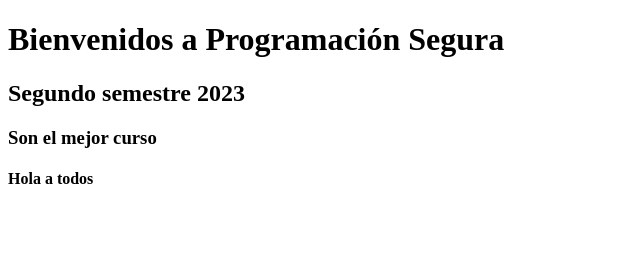
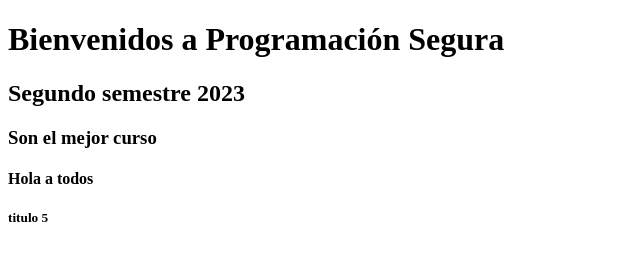
Before and after one commit to summhy/Programacion-Segura, a plain HTML site: page index.html in a window 1280 px wide. Shown: the full height of the page, 0-640 px from the left. Drawn offline with Linux system fonts and the light colour scheme.

Commit message:
titulo 5

```diff
--- a/index.html
+++ b/index.html
@@ -12,6 +12,7 @@
 <h2>Segundo semestre 2023</h2>
 <h3>Son el mejor curso</h3>
 <h4>Hola a todos</h4>
+<h5>titulo 5</h5>
 
 </body>
 </html>
```
